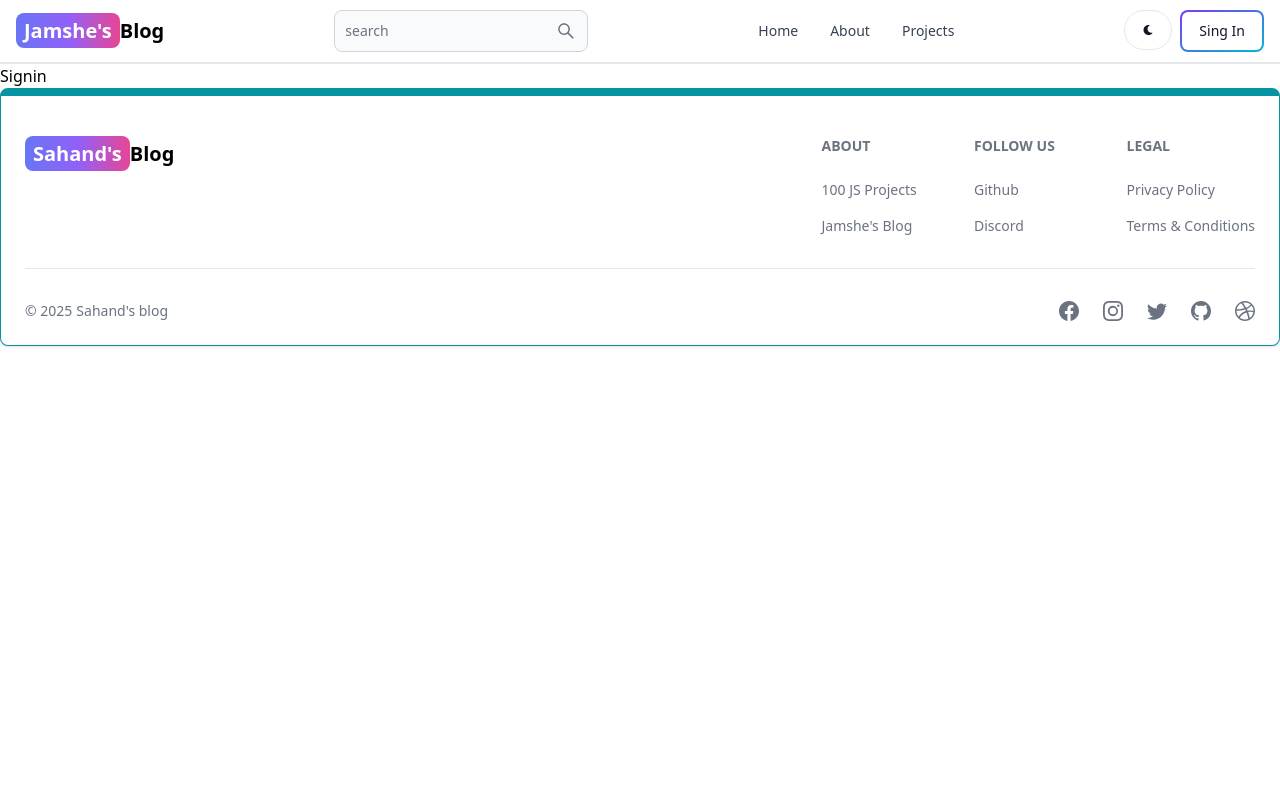
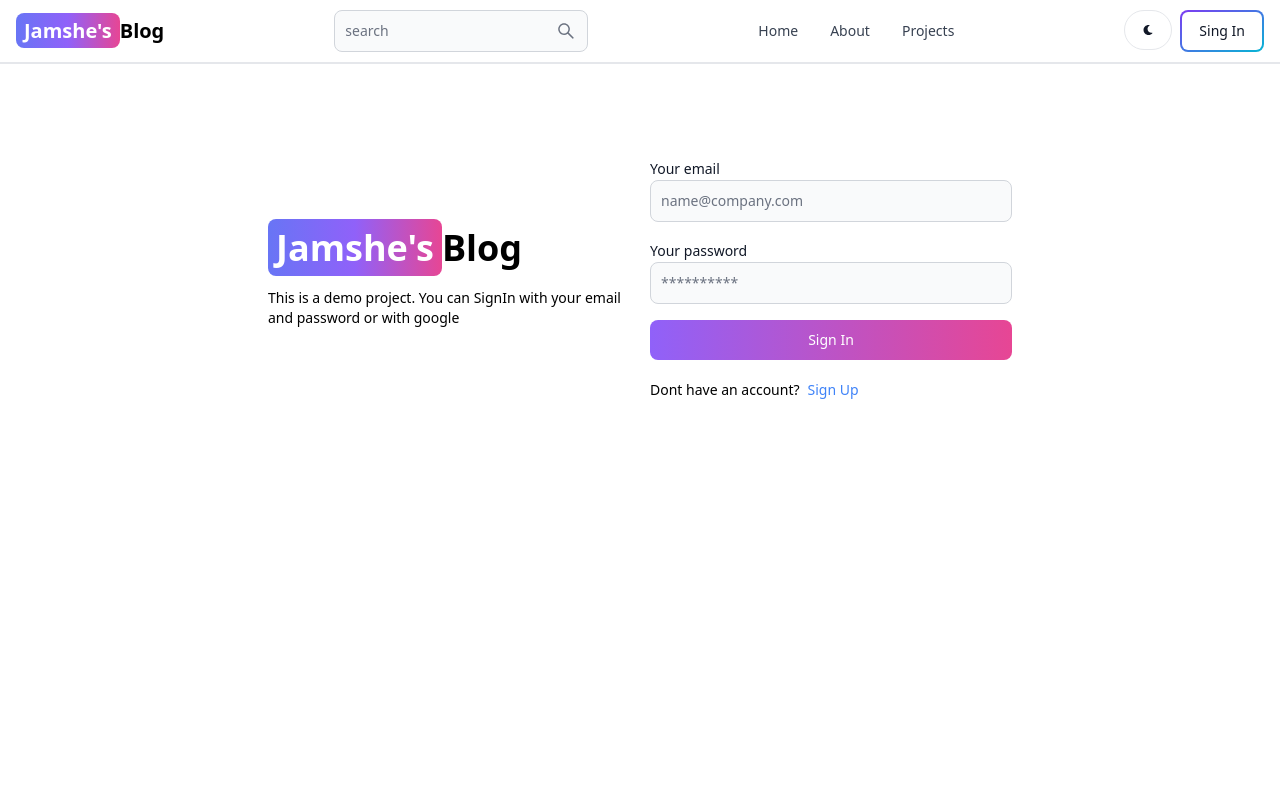
Before and after one commit to haneefasaku/mern-blog, a React (Vite) app in the folder client/: page /signin in a window 1280 px wide. Shown: the top 800 px of the page. Built offline with nearby package versions, Linux system fonts and the light colour scheme.

Commit message:
complete signin page functionality

```diff
--- a/client/src/pages/Signin.jsx
+++ b/client/src/pages/Signin.jsx
@@ -1,9 +1,109 @@
-import React from 'react'
+import { Alert, Button, Label, Spinner, TextInput } from "flowbite-react";
+import React, { useState } from "react";
+import { Link, useNavigate } from "react-router-dom";
 
-function Signin() {
+function SignIn() {
+  const [formData, setFormData] = useState({})
+  const [errorMessage, setErrorMessage] = useState(null)
+  const [loading, setLoading] = useState(false)
+  const navigate = useNavigate();
+  const handleChange = (e)=> {
+    setFormData({...formData,[e.target.id]:e.target.value.trim()})
+  }
+  const handleSubmit = async(e)=>{
+    e.preventDefault();
+    if( !formData.email || !formData.password){
+      return setErrorMessage("Please fill out all the field.")
+    }
+    try {
+      setLoading(true);
+      setErrorMessage(null);
+      const res = await fetch('/api/auth/Signin',{
+        method: 'POST',
+        headers: {'Content-Type': 'application/json'},
+        body:JSON.stringify(formData),
+      })
+      const data = await res.json();
+      if(data.success === false) {
+        return setErrorMessage(data.message);
+      }
+      setLoading(false)
+      if(res.ok){
+        navigate('/');
+      }
+    } catch (error) {
+      setErrorMessage(error.message)
+      setLoading(false)
+    }
+  }
   return (
-    <div>Signin</div>
-  )
+    <div className="min-h-screen mt-20">
+      <div className="flex p-3 max-w-3xl mx-auto flex-col md:flex-row md:items-center gap-5">
+
+        {/* left */}
+
+        <div className="flex-1">
+          <Link to={"/"} className=" font-bold dark:text-white text-4xl">
+            <span className="px-2 py-1 bg-gradient-to-r from-indigo-500 via-purple-500 to-pink-500 rounded-lg text-white">
+              Jamshe's
+            </span>
+            Blog
+          </Link>
+          <p className="text-sm mt-5">
+            This is a demo project. You can SignIn with your email and password
+            or with google
+          </p>
+        </div>
+
+        {/* right */}
+
+        <div className="flex-1">
+          <form className="flex flex-col gap-4" onSubmit={handleSubmit}>
+
+            <div>
+                <Label value="Your email"/>
+                <TextInput
+                type="email"
+                placeholder="name@company.com"
+                id="email"
+                onChange={handleChange}/>
+            </div>
+            <div>
+                <Label value="Your password"/>
+                <TextInput
+                type="password"
+                placeholder="**********"
+                id="password"
+                onChange={handleChange}/>
+            </div>
+            <Button gradientDuoTone="purpleToPink" type="submit" disabled={loading}>
+              {
+                loading ? (
+                  <>
+                    <Spinner size="sm"/>
+                    <span className="pl-3">Loading ...</span>
+                  </>
+                ) : 'Sign In'
+              }
+            </Button>
+          </form>
+          <div className="flex gap-2 text-sm mt-5">
+            <span>Dont have an account?</span>
+            <Link to={'/signup'} className="text-blue-500">
+            Sign Up
+            </Link>
+          </div>
+          {
+            errorMessage && (
+              <Alert className="mt-5" color="failure">
+                {errorMessage}
+              </Alert>
+            )
+          }
+        </div>
+      </div>
+    </div>
+  );
 }
 
-export default Signin
+export default SignIn;
```
